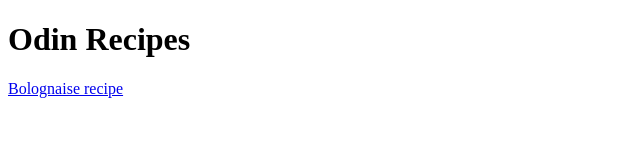
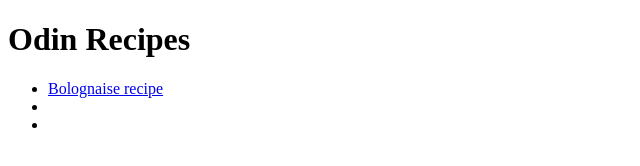
Before and after one commit to DaChoco/odin-recipes, a plain HTML site: page index.html in a window 1280 px wide. Shown: the whole page, without its empty margins (0-640 px from the left). Drawn offline with Linux system fonts and the light colour scheme.

Commit message:
Adding pages to index

```diff
--- a/index.html
+++ b/index.html
@@ -8,7 +8,15 @@
 <body>
 
     <h1>Odin Recipes</h1>
-    <a href="recipes/Bolognaise.html">Bolognaise recipe</a>
+
+    <div>
+        <ul>
+        <li><a href="recipes/Bolognaise.html">Bolognaise recipe</a></li>
+        <li><a href="recipes/ChkBreast.html"></a></li>
+        <li><a href="recipes/Wors.html"></a></li>
+        </ul>
+    </div>
+
 
 </body>
 </html>
```
